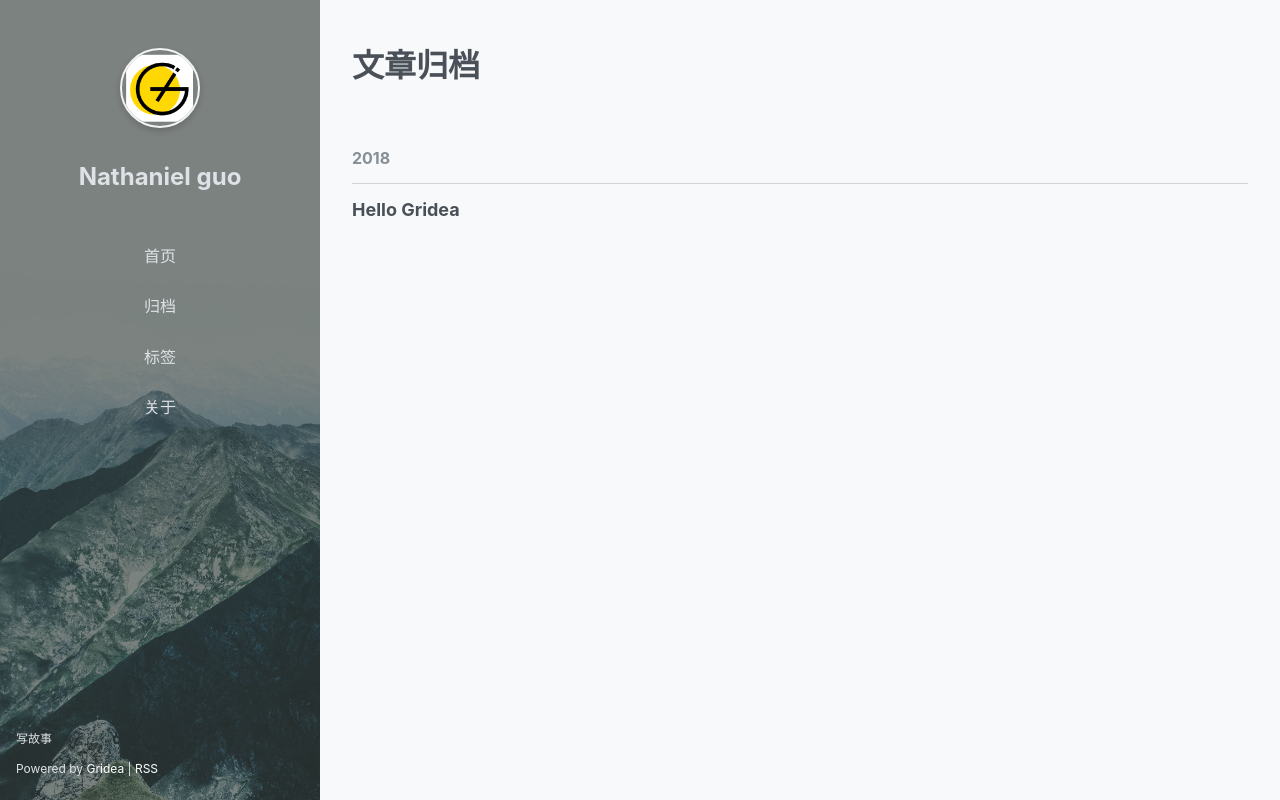
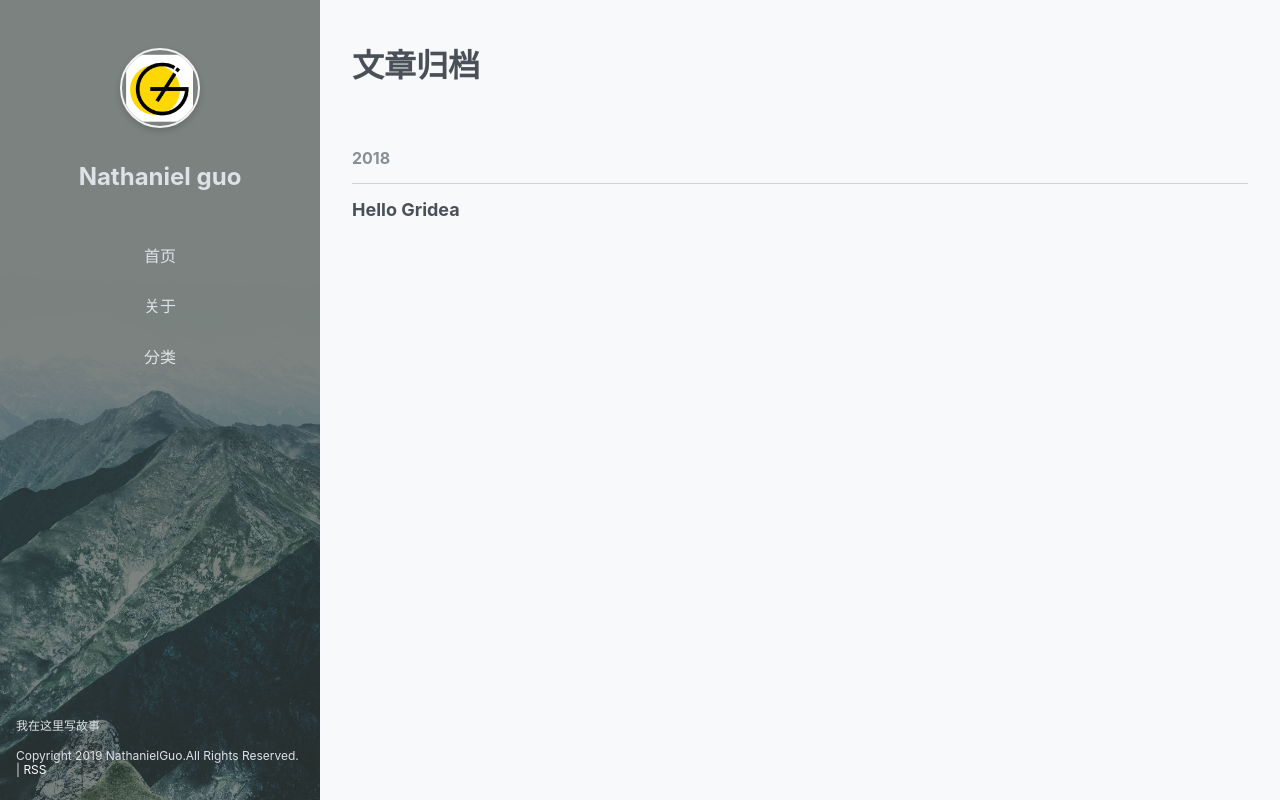
Before and after one commit to Nathanielguo/nathanielguo.github.io, a plain HTML site: page archives/index.html in a window 1280 px wide. Drawn offline with nearby package versions, Linux system fonts and the light colour scheme.

Commit message:
update from gridea: 2019-07-05 17:55:42

```diff
--- a/archives/index.html
+++ b/archives/index.html
@@ -4,12 +4,12 @@
     <meta charset="utf-8" >
 
 <title>文章归档 | Nathaniel guo</title>
-<meta name="description" content="写故事">
+<meta name="description" content="我在这里写故事">
 
 <meta name="viewport" content="width=device-width, initial-scale=1, maximum-scale=1, user-scalable=no">
 
 <link rel="stylesheet" href="https://use.fontawesome.com/releases/v5.7.2/css/all.css" integrity="sha384-fnmOCqbTlWIlj8LyTjo7mOUStjsKC4pOpQbqyi7RrhN7udi9RwhKkMHpvLbHG9Sr" crossorigin="anonymous">
-<link rel="shortcut icon" href="https://nathanielguo.github.io/favicon.ico?v=1562320300762">
+<link rel="shortcut icon" href="https://nathanielguo.github.io/favicon.ico?v=1562320538376">
 <link rel="stylesheet" href="https://cdnjs.cloudflare.com/ajax/libs/KaTeX/0.10.0/katex.min.css">
 <link rel="stylesheet" href="https://nathanielguo.github.io/styles/main.css">
 
@@ -30,7 +30,7 @@
   <div class="top-container" data-aos="fade-right">
     <div class="top-header-container">
       <a class="site-title-container" href="https://nathanielguo.github.io">
-        <img src="https://nathanielguo.github.io/images/avatar.png?v=1562320300762" class="site-logo">
+        <img src="https://nathanielguo.github.io/images/avatar.png?v=1562320538376" class="site-logo">
         <h1 class="site-title">Nathaniel guo</h1>
       </a>
       <div class="menu-btn" @click="menuVisible = !menuVisible">
@@ -46,20 +46,14 @@
 
 
 
-          <a href="/archives" class="site-nav">
-            归档
+          <a href="/post/about" class="site-nav">
+            关于
           </a>
 
 
 
-          <a href="/tags" class="site-nav">
-            标签
-          </a>
-
-
-
-          <a href="/post/about" class="site-nav">
-            关于
+          <a href="/" class="site-nav">
+            分类
           </a>
 
 
@@ -80,10 +74,10 @@
 
     </div>
     <div class="site-description">
-      写故事
+      我在这里写故事
     </div>
     <div class="site-footer">
-      Powered by <a href="https://github.com/getgridea/gridea" target="_blank">Gridea</a> | <a class="rss" href="https://nathanielguo.github.io/atom.xml" target="_blank">RSS</a>
+      Copyright 2019 NathanielGuo.All Rights Reserved. | <a class="rss" href="https://nathanielguo.github.io/atom.xml" target="_blank">RSS</a>
     </div>
   </div>
 </div>
--- a/atom.xml
+++ b/atom.xml
@@ -2,11 +2,11 @@
 <feed xmlns="http://www.w3.org/2005/Atom">
     <id>https://nathanielguo.github.io</id>
     <title>Nathaniel guo</title>
-    <updated>2019-07-05T09:51:46.891Z</updated>
+    <updated>2019-07-05T09:55:42.352Z</updated>
     <generator>https://github.com/jpmonette/feed</generator>
     <link rel="alternate" href="https://nathanielguo.github.io"/>
     <link rel="self" href="https://nathanielguo.github.io/atom.xml"/>
-    <subtitle>写故事</subtitle>
+    <subtitle>我在这里写故事</subtitle>
     <logo>https://nathanielguo.github.io/images/avatar.png</logo>
     <icon>https://nathanielguo.github.io/favicon.ico</icon>
     <rights>All rights reserved 2019, Nathaniel guo</rights>
```
Also changed, not shown: index.html (+9 -15 lines), post/about/index.html (+11 -17 lines), post/hello-gridea/index.html (+9 -15 lines), tag/gridea/index.html (+9 -15 lines), tags/index.html (+9 -15 lines).
